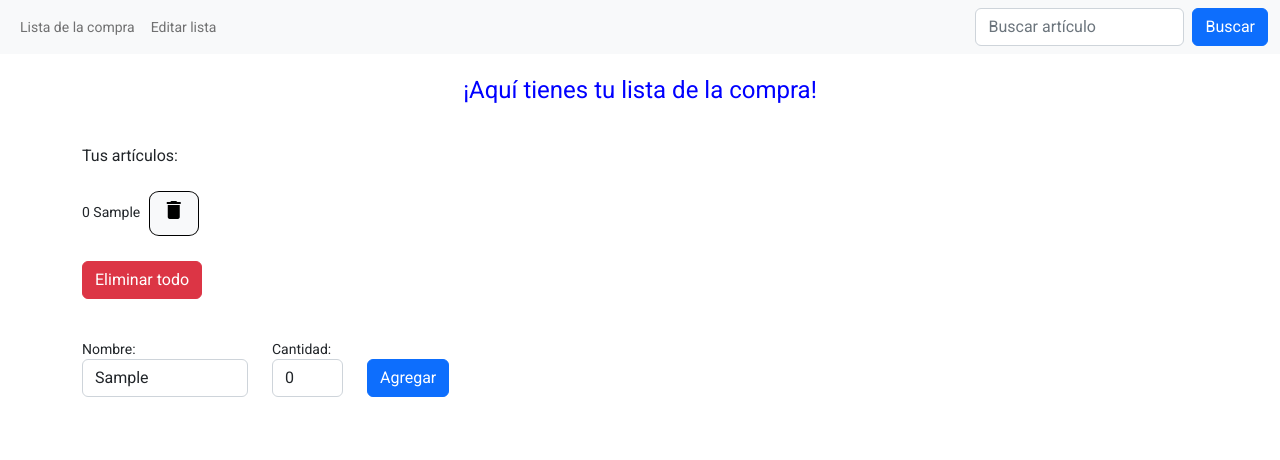
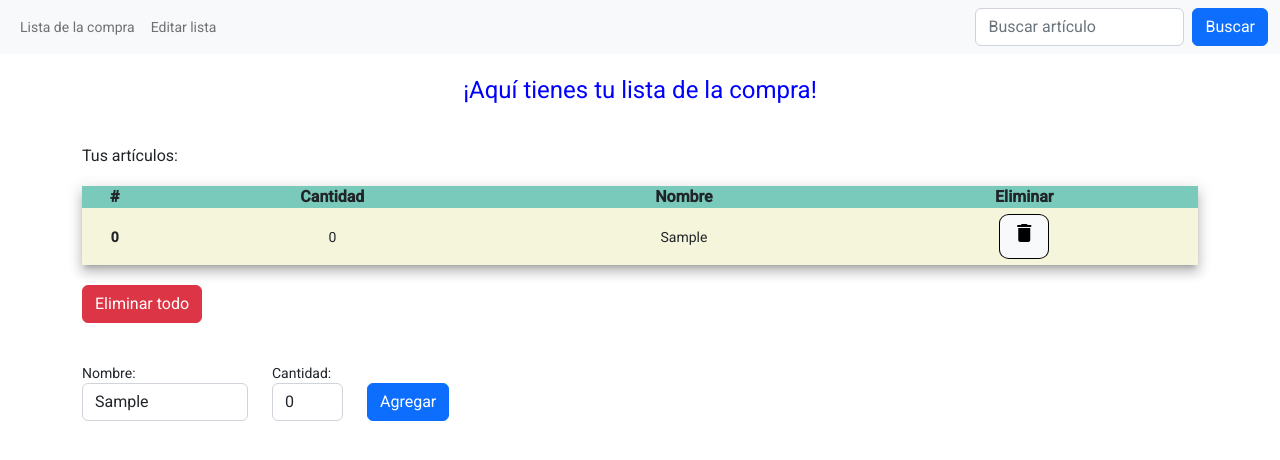
Before and after one commit to Gfg92/listaDeLaCompra-En-Desarrollo-, an Angular app: page / in a window 1280 px wide. Both pictures are taken after typing "Sample" into the empty fields and a click on the button "Agregar". Shown: the top 460 px of the page. Built offline with nearby package versions, Linux system fonts and the light colour scheme.

Commit message:
Tabla arreglada

```diff
--- a/src/app/articulos/articulos.component.html
+++ b/src/app/articulos/articulos.component.html
@@ -9,17 +9,27 @@
 </div>
 
 <div class="container">
-    <div class="row">
-        <div class="container">
-            <div *ngFor="let articulo of articulos; let i = index">
-                {{articulo.cantidad}} {{articulo.nombre}}
-                <button mat-fab class="btn btn-light" style="border-radius: 20%; border-color: black; margin: 5px;"
-                    type="submit" (click)="eliminarArticulo(i)">
-                    <mat-icon>delete</mat-icon>
-                </button>
-            </div>
-        </div>
-    </div>
+    <table mat-table class="mat-elevation-z8" style="width: 100%; text-align: center; background-color: beige;">
+        <thead style="background-color: #79caba; font-size:medium;">
+            <tr>
+                <th scope="col">#</th>
+                <th scope="col">Cantidad</th>
+                <th scope="col">Nombre</th>
+                <th scope="col">Eliminar</th>
+            </tr>
+        </thead>
+        <tbody *ngFor="let articulo of articulos; let i = index">
+            <tr>
+                <th scope="row">{{i}}</th>
+                <td>{{articulo.cantidad}}</td>
+                <td>{{articulo.nombre}}</td>
+                <td><button mat-fab class="btn btn-light" style="border-radius: 20%; border-color: black; margin: 5px;"
+                        type="submit" (click)="eliminarArticulo(i)">
+                        <mat-icon>delete</mat-icon>
+                    </button></td>
+            </tr>
+        </tbody>
+    </table>
 </div>
 
 <br />
--- a/src/app/articulos/articulos.component.ts
+++ b/src/app/articulos/articulos.component.ts
@@ -1,6 +1,5 @@
 import { Component, Inject, OnInit } from '@angular/core';
 import { Articulo } from '../articulo.model';
-
 
 @Component({
   selector: 'app-articulos',
@@ -37,9 +36,12 @@ export class ArticulosComponent implements OnInit {
   }
 
   eliminarTodos() {
-    if (confirm(this.eliminarTodo)) {
-      this.articulos.splice(0, this.articulos.length);
+    if (this.articulos.length == 0) {
+      alert("No hay articulos en la cesta");
+    } else {
+      if (confirm(this.eliminarTodo)) {
+        this.articulos.splice(0, this.articulos.length);
+      }
     }
   }
-
 }
```
